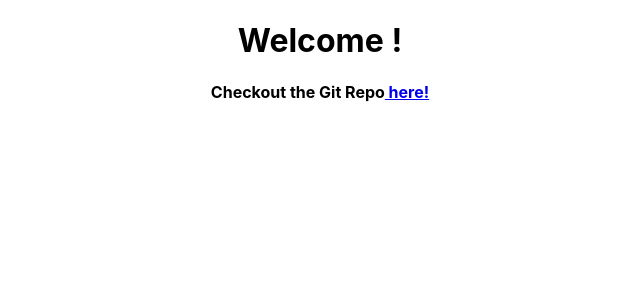
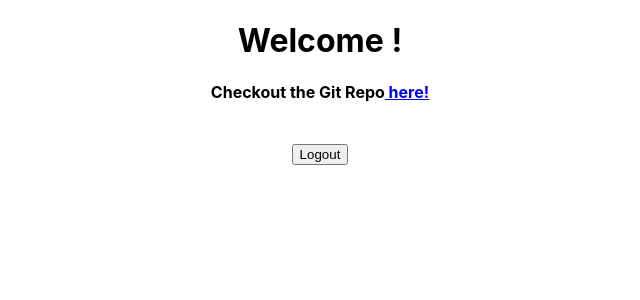
Before and after one commit to nshosain/MERN_PROJECT, a React (Create React App) app in the folder client/: page /dashboard in a window 1280 px wide. Shown: the top 300 px of the page, without its empty margins (320-960 px from the left). Built offline with nearby package versions, Linux system fonts and the light colour scheme; no server answers; sample sign-in values are in the browser's storage.

Commit message:
Add logout

```diff
--- a/client/src/pages/Dashboard.js
+++ b/client/src/pages/Dashboard.js
@@ -5,6 +5,15 @@ import { useNavigate } from "react-router-dom";
 const Dashboard = () => {
   const navigate = useNavigate();
   const [name, setName] = useState("");
+
+  // logout user form system
+  function logout() {
+    console.log("fucasdasds");
+    // clearing JWT token
+    localStorage.clear();
+    // redirect to login page
+    window.location.href = "/login";
+  }
 
   // gets user information from backend
   async function getUserInfo() {
@@ -58,6 +67,8 @@ const Dashboard = () => {
         Checkout the Git Repo
         <a href="https://github.com/nshosain/MERN_PROJECT"> here!</a>
       </h4>
+      <br />
+      <button onClick={logout}>Logout</button>
     </div>
   );
 };
--- a/client/src/pages/Login.js
+++ b/client/src/pages/Login.js
@@ -4,6 +4,7 @@ function Login() {
   const [email, setEmail] = useState("");
   const [password, setPassword] = useState("");
 
+  // checks if any of the input fields are empty
   function isInputValid() {
     if (email === "" || password === "") {
       alert("Fields Can not be empty!");
@@ -15,6 +16,8 @@ function Login() {
 
   async function loginUser(event) {
     event.preventDefault();
+
+    //if input fields are valid, proceed
     if (isInputValid()) {
       const response = await fetch("http://localhost:1337/api/login", {
         method: "POST",
--- a/client/src/pages/Register.js
+++ b/client/src/pages/Register.js
@@ -8,6 +8,7 @@ function Register() {
 
   const navigate = useNavigate();
 
+  // checks if any of the input fields are empty
   function isInputValid() {
     if (name === "" || email === "" || password === "") {
       alert("Fields Can not be empty!");
@@ -19,6 +20,8 @@ function Register() {
 
   async function registerUser(event) {
     event.preventDefault();
+
+    //if input fields are valid, proceed
     if (isInputValid()) {
       const response = await fetch("http://localhost:1337/api/register", {
         method: "POST",
```
